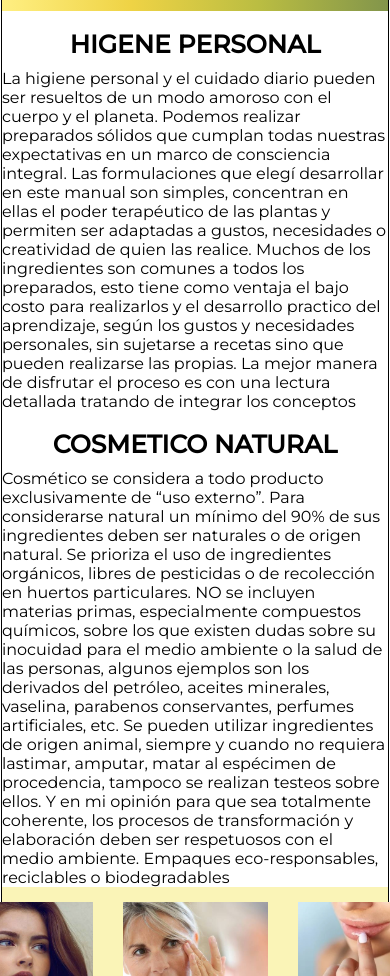
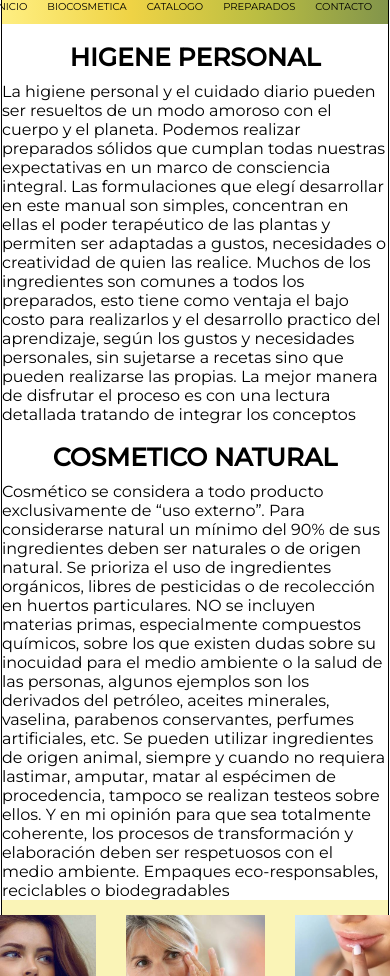
Before and after one commit to valebuttini/proyecto-valentin-buttini-1, a plain HTML site: page Biocosmetica.html in a window 390 px wide. Shown: the part 84-1060 px from the top of the page. Drawn offline with Linux system fonts and the light colour scheme.

Commit message:
arregle el responsive y emprolije el html

```diff
--- a/Biocosmetica.html
+++ b/Biocosmetica.html
@@ -74,7 +74,7 @@
       </section>
       <section class="seccionBiocosmetica2">
         <div class="imagenesBiocosmetica1">
-          <img src="./img/biocosmetica/01-bb cream 2000.jpg" alt="" />
+          <img src="./img/biocosmetica/01-bb cream 2000.jpg" alt="cara-pelo-suave" />
           <img src="./img/biocosmetica/arruga.jpg" alt="arrugas" />
           <img src="./img/biocosmetica/brillo-labial.jpg" alt="cara-de-labios"/>
         </div>
--- a/css/style.css
+++ b/css/style.css
@@ -468,7 +468,8 @@ header {
 /* responsive desing media query mobile last*/
 @media (max-width: 900px) {
   .navegador li a {
-    display: none;
+    display: flex;
+    font-size: 10px;
   }
   .logo {
     width: 50px;
@@ -507,7 +508,7 @@ header {
   .seccionSegunda section h2{
     font-size: 20px;
   }
-  /* responsive desing media query mobile last biocosmetica 600px ***************************************************** */
+  /* responsive desing media query mobile last biocosmetica  ***************************************************** */
   .imagenesBiocosmetica2 {
     display: none;
   }
@@ -515,10 +516,10 @@ header {
     display: none;
   }
   .imagenesBiocosmetica1 img {
-    max-width: 145px;
+    max-width: 139px;
     padding: 15px;
   }
-  /* responsive desing media query mobile last catalogo 600px ***************************************************** * */
+  /* responsive desing media query mobile last catalogo ***************************************************** * */
   .gridCatalogo {
     max-width: 600px;
   }
@@ -556,7 +557,7 @@ header {
   .pieFoto h4 {
     display: none;
   }
-  /* responsive desing media query mobile last preparados 600px ***************************************************** */
+  /* responsive desing media query mobile last preparados  ***************************************************** */
   .sectionPreparados1 {
     grid-area: sectionPreparados1;
     display: flex;
```
